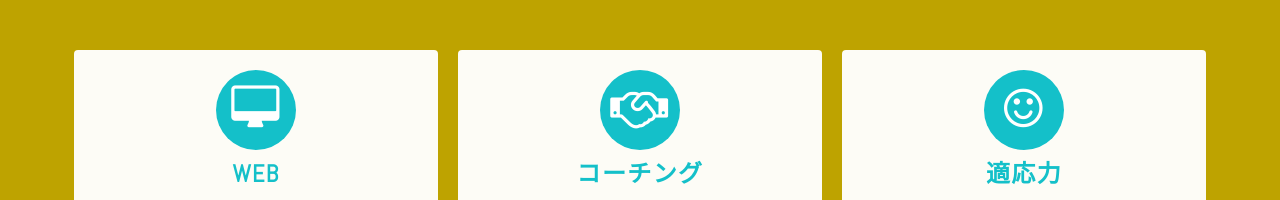
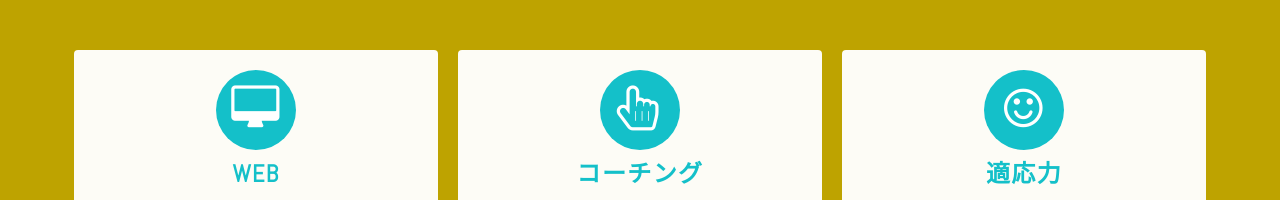
Before and after one commit to mydmers/mydmers.github.io, a plain HTML site: page index.html in a window 1280 px wide. Shown: the part 684-884 px from the top of the page. Drawn offline with nearby package versions, Linux system fonts and the light colour scheme.

Commit message:
170723 committed

```diff
--- a/index.html
+++ b/index.html
@@ -24,7 +24,7 @@
             <h3 class="text-center">Web</h3>
             <p>HTML/CSSでのコーディングができます。JavaScript、PHP、WordPress、iPhoneアプリもこれから勉強する予定です。</p>
           </div>
-          <div class="skill-box"><i aria-hidden="true" class="skill-icon fa fa-handshake-o"></i>
+          <div class="skill-box"><i aria-hidden="true" class="skill-icon fa fa-hand-pointer-o"></i>
             <h3 class="text-center">コーチング</h3>
             <p>現在、コーチング業に従事しており、対話力向上を目的とした研修をしています。</p>
           </div>
```
